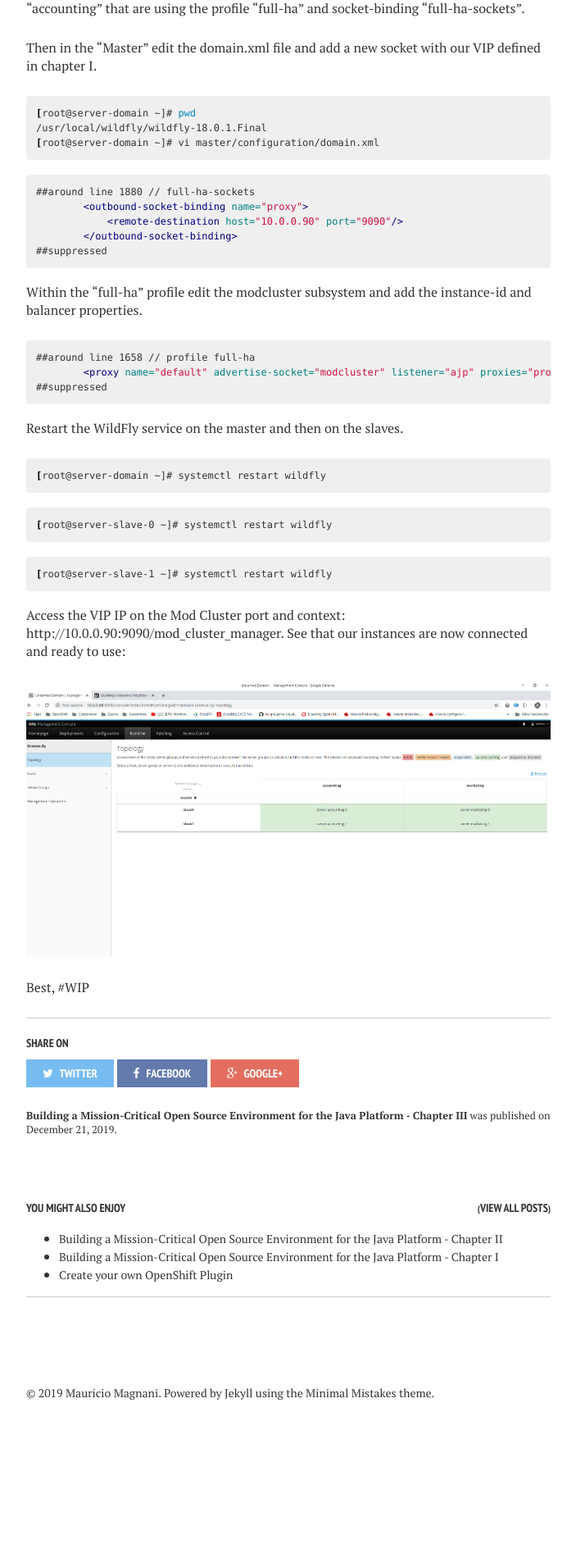
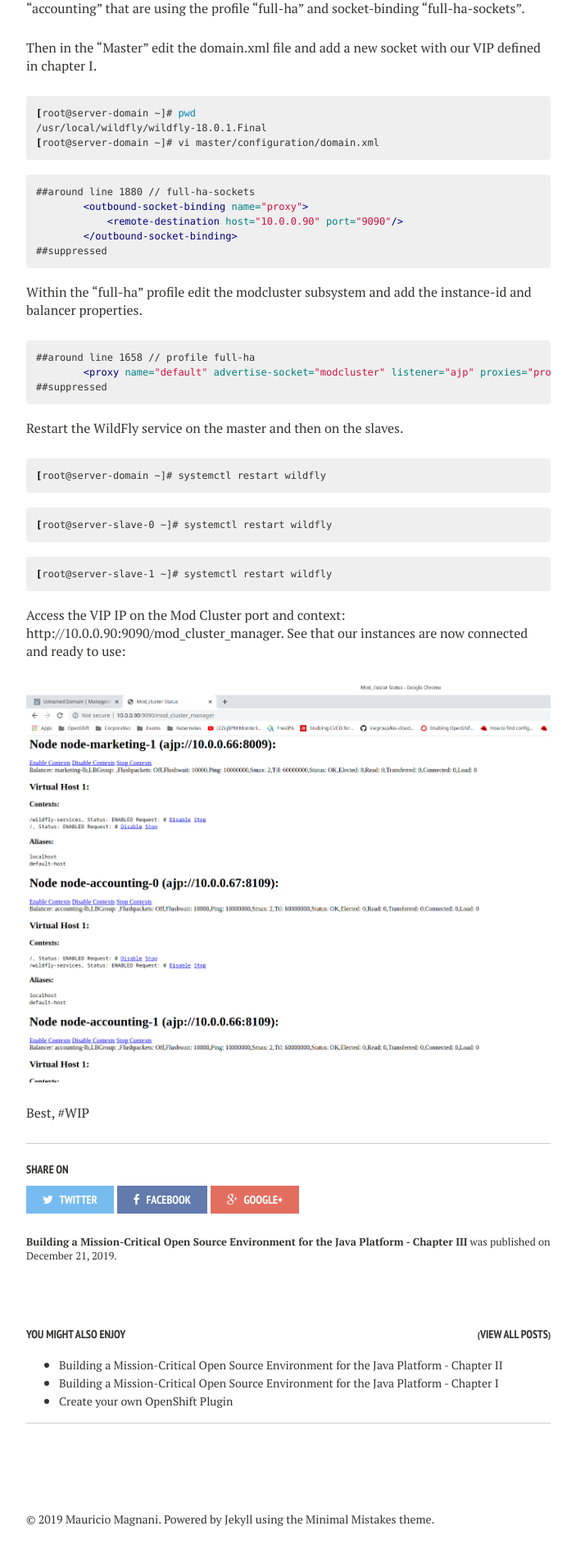
Before and after one commit to msmagnanijr/msmagnanijr.github.io, a Jekyll site: the page built from _posts/2019-12-21-wildfly-ha-3.md, in a window 1280 px wide. Shown: the part 1596-3507 px from the top of the page at 82% size, without its empty margins (288-991 px from the left). Built offline with Jekyll 4.4.1, drawn with Linux system fonts in a browser that asks for light colours; nearby versions of some CDN libraries; comment, search, counter and statistics services are not loaded; before the commit the page ends 3353 px from its top, so only the background shows below that.

Commit message:
update wildfly post

```diff
--- a/_posts/2019-12-21-wildfly-ha-3.md
+++ b/_posts/2019-12-21-wildfly-ha-3.md
@@ -114,7 +114,7 @@ Restart the WildFly service on the master and then on the slaves.
 
 Access the VIP IP on the Mod Cluster port and context: http://10.0.0.90:9090/mod_cluster_manager. See that our instances are now connected and ready to use:
 
-![](/images/201912-hawildfly-11.png)
+![](/images/201912-hawildfly-12.png)
 
 
 Best, #WIP
```
